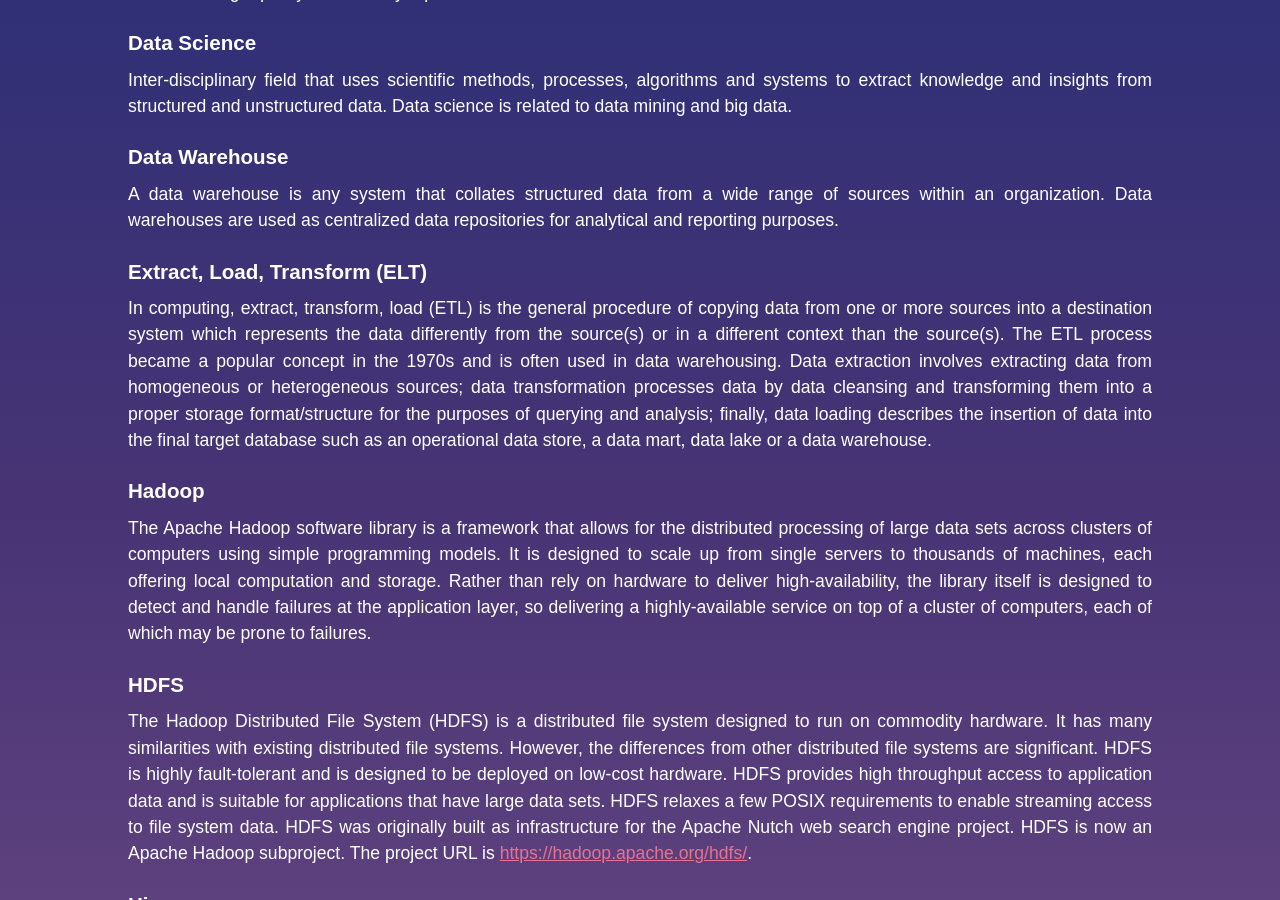
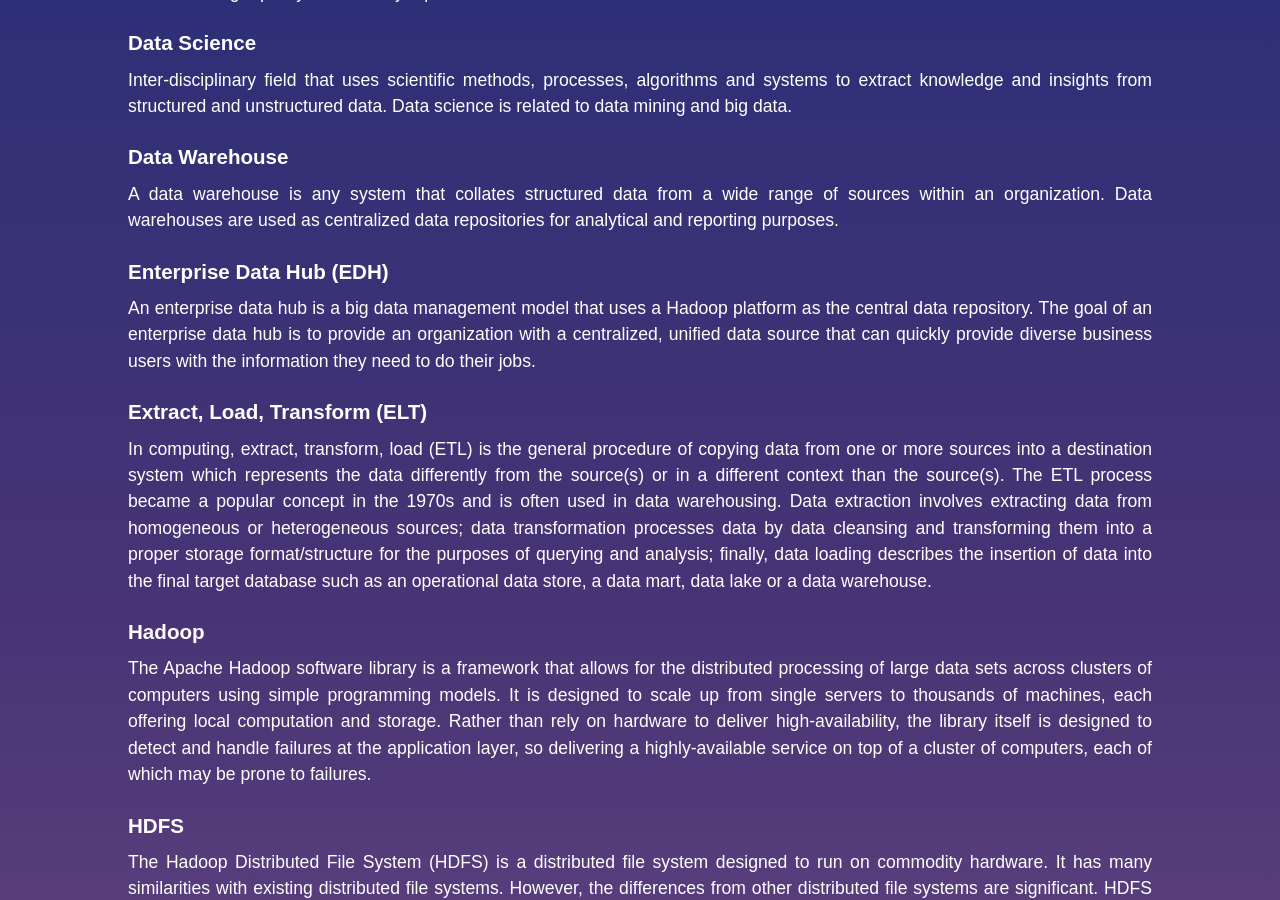
Before and after one commit to liarqueiroz/liarqueiroz.github.io, a Jekyll site: the page built from glossary-data.md, in a window 1280 px wide and 900 px high, scrolled down 1378 px. Built offline with Jekyll 4.4.1, drawn with Linux system fonts in a browser that asks for light colours; some of the changed text lies outside the part shown.

Commit message:
add enterprise data hub definition

```diff
--- a/_data/dataglossary.yml
+++ b/_data/dataglossary.yml
@@ -25,6 +25,9 @@
 - expression: Data Warehouse
   definition: A data warehouse is any system that collates structured data from a wide range of sources within an organization. Data warehouses are used as centralized data repositories for analytical and reporting purposes.
 
+- expression: Enterprise Data Hub (EDH)
+  definition: An enterprise data hub is a big data management model that uses a Hadoop platform as the central data repository.  The goal of an enterprise data hub is to provide an organization with a centralized, unified data source that can quickly provide diverse business users with the information they need to do their jobs.
+
 - expression: Extract, Load, Transform (ELT)
   definition: In computing, extract, transform, load (ETL) is the general procedure of copying data from one or more sources into a destination system which represents the data differently from the source(s) or in a different context than the source(s). The ETL process became a popular concept in the 1970s and is often used in data warehousing. Data extraction involves extracting data from homogeneous or heterogeneous sources; data transformation processes data by data cleansing and transforming them into a proper storage format/structure for the purposes of querying and analysis; finally, data loading describes the insertion of data into the final target database such as an operational data store, a data mart, data lake or a data warehouse.
 
--- a/_layouts/glossary.html
+++ b/_layouts/glossary.html
@@ -21,6 +21,7 @@ layout: wrapper
             <li><a href="https://www.wikipedia.org/">https://www.wikipedia.org/</a></li>
             <li><a href="https://hadoop.apache.org/">https://hadoop.apache.org/</a></li>
             <li><a href="https://www.tutorialspoint.com/hadoop/index.htm">https://www.tutorialspoint.com/hadoop/index.htm</a></li>
+            <li><a href="https://searchcio.techtarget.com/">https://searchcio.techtarget.com/</a></li>
         </ul>
     </div>
 </main>
```
